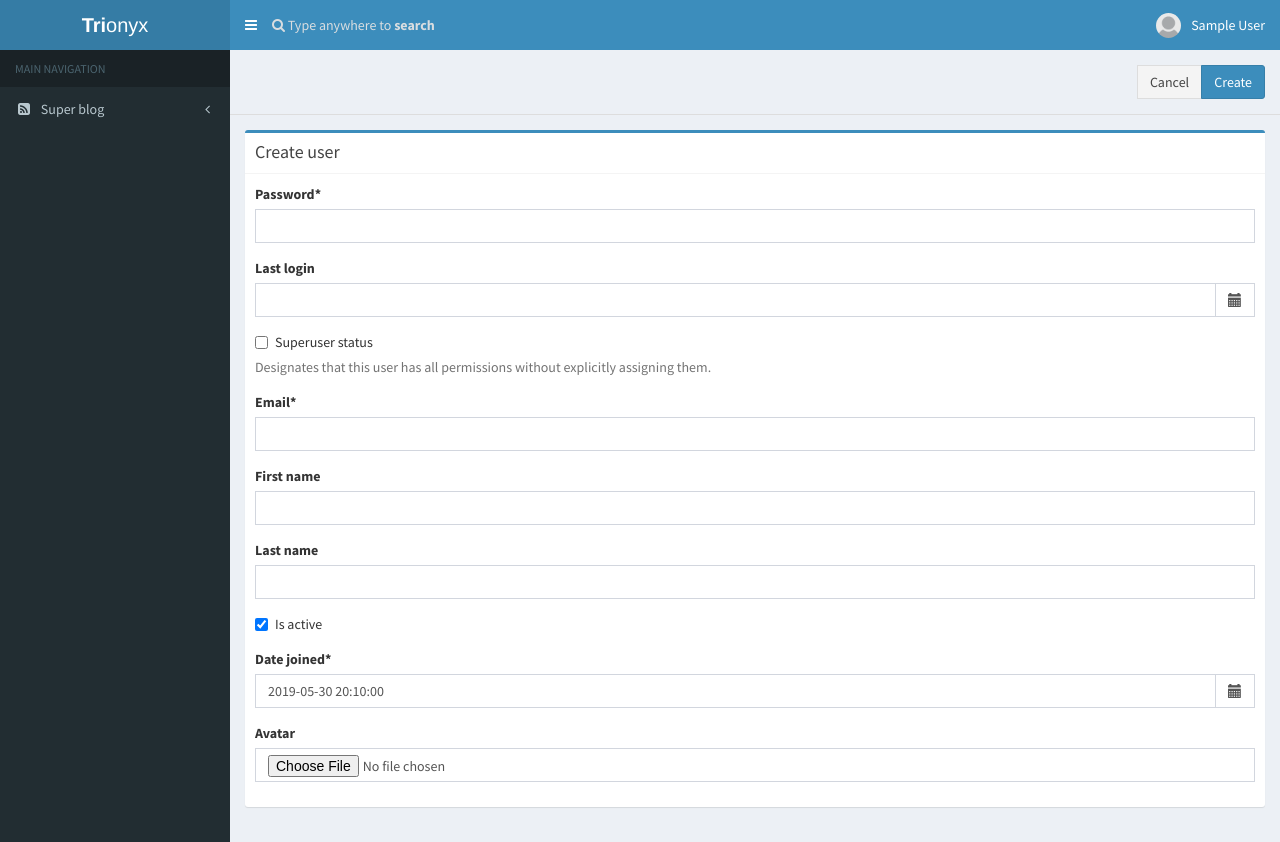
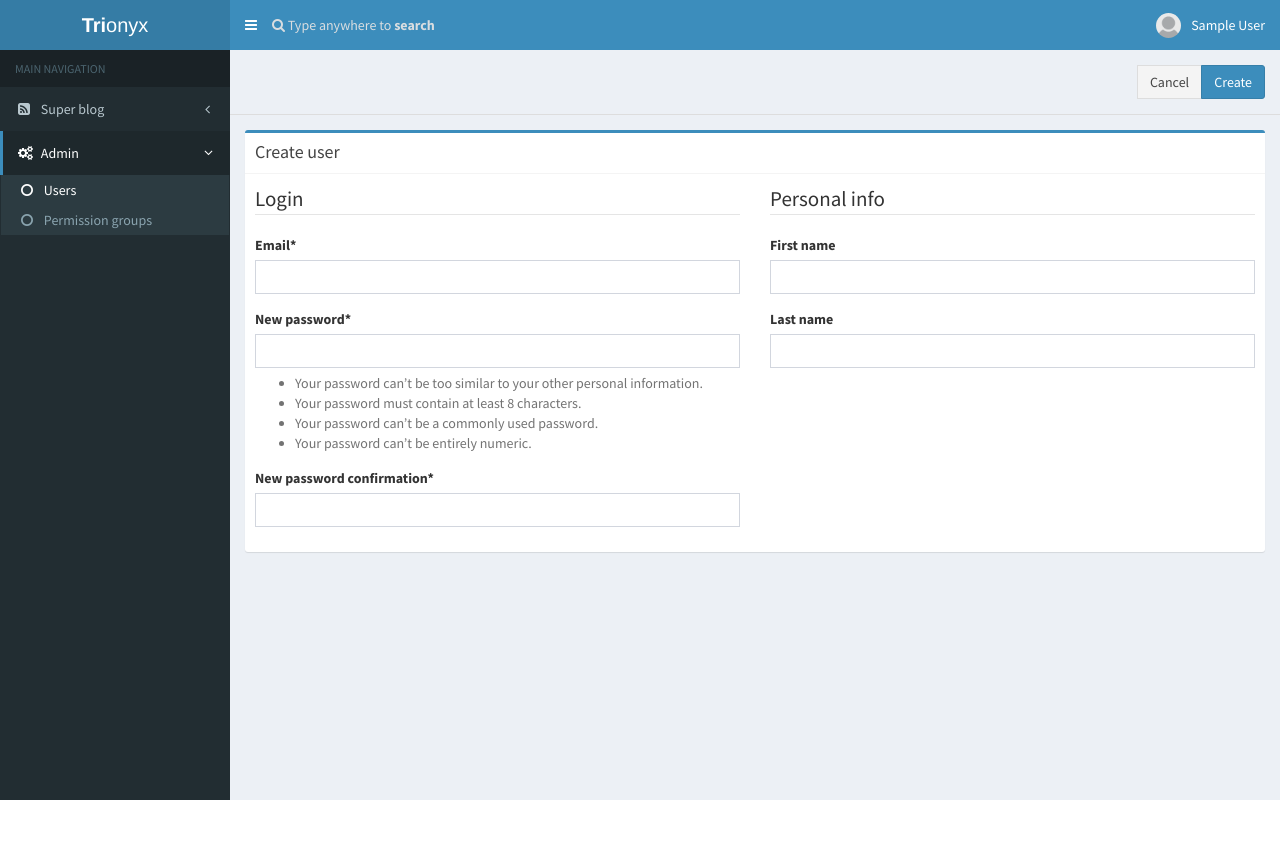
Before and after one commit to krukas/Trionyx, a Django app: page /model/trionyx/user/create/ in a window 1280 px wide. After the commit the page ends 800 px from the top, so only its background shows below. Run offline with Django 3.2, Linux system fonts and the light colour scheme; the visitor is signed in with stand-in values (Sample User, id 1); parts of the project's set-up code (start-up, migrations or seed data) failed here and were passed over; some libraries are stand-ins or nearby versions.

Commit message:
[FEATURE] Add admin CRUD for users and permission groups

```diff
--- a/trionyx/config.py
+++ b/trionyx/config.py
@@ -13,6 +13,7 @@ from django.conf import settings
 
 TX_MODEL_CONFIGS = settings.TX_CORE_MODEL_CONFIGS
 TX_MODEL_CONFIGS.update(settings.TX_MODEL_CONFIGS)
+
 
 class ModelConfig:
     """
@@ -217,9 +218,13 @@ class Models:
 
     def auto_load_configs(self):
         """Auto load all configs from app configs"""
+        from trionyx.models import BaseModel
+
         for app in apps.get_app_configs():
             for model in app.get_models():
                 config = ModelConfig(model, getattr(app, model.__name__, None))
+                if not isinstance(config.model(), BaseModel):
+                    config.disable_search_index = True
                 self.configs[self.get_model_name(model)] = config
 
         # Update configs from settings
@@ -229,7 +234,7 @@ class Models:
 
     def get_config(self, model):
         """Get config for given model"""
-        if not inspect.isclass(model):
+        if not inspect.isclass(model) and not isinstance(model, str):
             model = model.__class__
         return self.configs.get(self.get_model_name(model))
 
@@ -238,13 +243,15 @@ class Models:
         from trionyx.models import BaseModel
 
         for index, config in self.configs.items():
-            if not isinstance(config.model(), BaseModel):
+            if trionyx_models_only and not isinstance(config.model(), BaseModel):
                 continue
 
             yield config
 
     def get_model_name(self, model):
         """Get model name for given model"""
+        if isinstance(model, str):
+            return model
         return '{}.{}'.format(model._meta.app_label, model._meta.model_name)
 
 
--- a/trionyx/layout.py
+++ b/trionyx/layout.py
@@ -8,7 +8,6 @@ trionyx.layout
 from django import template
 from django.utils.functional import cached_property
 from django.template.loader import render_to_string
-from trionyx.config import models_config
 
 from trionyx import utils
 
--- a/trionyx/trionyx/forms.py
+++ b/trionyx/trionyx/forms.py
@@ -5,16 +5,17 @@ trionyx.trionyx.forms
 :copyright: 2018 by Maikel Martens
 :license: GPLv3
 """
-from trionyx import forms
 from django.utils.translation import ugettext_lazy as _
 from django.contrib.auth import password_validation
+from django.contrib.auth.models import Group
+
+from trionyx import forms
+from trionyx.forms.layout import Layout, Fieldset, Div
 from trionyx.forms.helper import FormHelper
-from crispy_forms.layout import Layout, Fieldset, Div
-
 from trionyx.trionyx.models import User
 
 
-class UserUpdateForm(forms.ModelForm):
+class ProfileUpdateForm(forms.ModelForm):
     """User update form"""
 
     error_messages = {
@@ -34,9 +35,9 @@ class UserUpdateForm(forms.ModelForm):
         required=False,
     )
 
-    def __init__(self, *args, **kwargs):
+    def __init__(self, instance=None, *args, **kwargs):
         """Init user form"""
-        super().__init__(*args, **kwargs)
+        super().__init__(*args, instance=instance, **kwargs)
         self.helper = FormHelper()
         self.helper.layout = Layout(
             'email',
@@ -90,3 +91,178 @@ class UserUpdateForm(forms.ModelForm):
         if commit:
             user.save()
         return user
+
+
+@forms.register(default_create=True)
+class UserCreateForm(forms.ModelForm):
+    """User update form"""
+
+    error_messages = {
+        'password_mismatch': _("The two password fields didn't match."),
+    }
+    new_password1 = forms.CharField(
+        label=_("New password"),
+        widget=forms.PasswordInput,
+        strip=False,
+        help_text=password_validation.password_validators_help_text_html(),
+        required=True,
+    )
+    new_password2 = forms.CharField(
+        label=_("New password confirmation"),
+        strip=False,
+        widget=forms.PasswordInput,
+        required=True,
+    )
+
+    def __init__(self, instance=None, *args, **kwargs):
+        """Init user form"""
+        super().__init__(*args, instance=instance, **kwargs)
+        self.helper = FormHelper()
+        self.helper.layout = Layout(
+            Div(
+                Fieldset(
+                    'Login',
+                    'email',
+                    'new_password1',
+                    'new_password2',
+                    css_class="col-md-6",
+                ),
+                Fieldset(
+                    'Personal info',
+                    'first_name',
+                    'last_name',
+                    css_class="col-md-6",
+                ),
+                css_class="row"
+            ),
+
+        )
+
+    class Meta:
+        """Meta description for form"""
+
+        model = User
+        fields = ['new_password1', 'new_password2', 'email', 'first_name', 'last_name']
+
+    def clean_new_password2(self):
+        """Validate password when set"""
+        password1 = self.cleaned_data.get('new_password1')
+        password2 = self.cleaned_data.get('new_password2')
+        if password1 != password2:
+            raise forms.ValidationError(
+                self.error_messages['password_mismatch'],
+                code='password_mismatch',
+            )
+        password_validation.validate_password(password2, self.instance)
+        return password2
+
+    def save(self, commit=True):
+        """Save user"""
+        user = super().save(commit=False)
+
+        password = self.cleaned_data["new_password1"]
+        if password:
+            user.set_password(password)
+
+        if commit:
+            user.save()
+        return user
+
+
+@forms.register(default_edit=True)
+class UserUpdateForm(forms.ModelForm):
+    """User update form"""
+
+    error_messages = {
+        'password_mismatch': _("The two password fields didn't match."),
+    }
+    new_password1 = forms.CharField(
+        label=_("New password"),
+        widget=forms.PasswordInput,
+        strip=False,
+        help_text=password_validation.password_validators_help_text_html(),
+        required=False,
+    )
+    new_password2 = forms.CharField(
+        label=_("New password confirmation"),
+        strip=False,
+        widget=forms.PasswordInput,
+        required=False,
+    )
+
+    def __init__(self, instance=None, *args, **kwargs):
+        """Init user form"""
+        super().__init__(*args, instance=instance, **kwargs)
+        self.helper = FormHelper()
+        self.helper.layout = Layout(
+            'email',
+            Div(
+                Fieldset(
+                    'Personal info',
+                    'first_name',
+                    'last_name',
+                    'avatar',
+                    css_class="col-md-6",
+                ),
+                Fieldset(
+                    'Permissions',
+                    'is_active',
+                    'is_superuser',
+                    'user_permissions',
+                    'groups',
+                    css_class="col-md-6",
+                ),
+                css_class="row"
+            ),
+            Fieldset(
+                'Change password',
+                'new_password1',
+                'new_password2',
+            ),
+        )
+
+    class Meta:
+        """Meta description for form"""
+
+        model = User
+        fields = [
+            'new_password1', 'new_password2', 'email', 'first_name', 'last_name',
+            'avatar', 'user_permissions', 'groups', 'is_superuser', 'is_active'
+        ]
+
+    def clean_new_password2(self):
+        """Validate password when set"""
+        password1 = self.cleaned_data.get('new_password1')
+        password2 = self.cleaned_data.get('new_password2')
+        if password1 or password2:
+            if password1 != password2:
+                raise forms.ValidationError(
+                    self.error_messages['password_mismatch'],
+                    code='password_mismatch',
+                )
+            password_validation.validate_password(password2, self.instance)
+        return password2
+
+    def save(self, commit=True):
+        """Save user"""
+        user = super().save(commit=False)
+
+        password = self.cleaned_data["new_password1"]
+        if password:
+            user.set_password(password)
+
+        if commit:
+            user.save()
+            self.save_m2m()
+        return user
+
+
+@forms.register(default_create=True, default_edit=True)
+class GroupForm(forms.ModelForm):
+    """Group form"""
+
+    class Meta:
+        """Meta description for form"""
+
+        model = Group
+        fields = ['name', 'permissions']
--- a/trionyx/trionyx/search.py
+++ b/trionyx/trionyx/search.py
@@ -46,10 +46,14 @@ class ModelSearchAdapter(search.SearchAdapter):
         config = models_config.get_config(obj)
         return getattr(config, name)
 
+    def get_url(self, obj):
+        """Return the URL of the given obj."""
+        return models_config.get_config(obj).get_absolute_url(obj)
+
 
 def auto_register_search_models():
     """Auto register all search models"""
-    for config in models_config.get_all_configs():
+    for config in models_config.get_all_configs(False):
         if config.disable_search_index:
             continue
 
--- a/trionyx/trionyx/templates/trionyx/core/model_delete.html
+++ b/trionyx/trionyx/templates/trionyx/core/model_delete.html
@@ -26,7 +26,7 @@
     {% if cancel_url %}
         <a href="{% url cancel_url %}" class="btn btn-default">Cancel</a>
     {% else %}
-        <a href="{{ object.get_absolute_url }}" class="btn btn-default">Cancel</a>
+        <a href="{{ object_url }}" class="btn btn-default">Cancel</a>
     {% endif %}
     <input type="submit" value="{% if submit_value %}{{ submit_value }}{% else %}Delete{% endif %}" class="btn btn-primary"/>
 {% endblock %}
--- a/trionyx/trionyx/templates/trionyx/core/model_update.html
+++ b/trionyx/trionyx/templates/trionyx/core/model_update.html
@@ -26,7 +26,7 @@
     {% if cancel_url %}
         <a href="{% url cancel_url %}" class="btn btn-default">Cancel</a>
     {% else %}
-        <a href="{{ object.get_absolute_url }}" class="btn btn-default">Cancel</a>
+        <a href="{{ object_url }}" class="btn btn-default">Cancel</a>
     {% endif %}
     <input type="submit" value="{% if submit_value %}{{ submit_value }}{% else %}Update{% endif %}" class="btn btn-primary"/>
 {% endblock %}
--- a/trionyx/urls.py
+++ b/trionyx/urls.py
@@ -25,7 +25,7 @@ def model_url(model, view_name, code=None):
     if code:
         kwargs['code'] = code
 
-    if not inspect.isclass(model):
+    if not inspect.isclass(model) and not isinstance(model, str):
         try:
             kwargs['pk'] = model.pk
             return reverse(view_name, kwargs=kwargs)
--- a/trionyx/views/__init__.py
+++ b/trionyx/views/__init__.py
@@ -168,7 +168,7 @@ class TabRegister:
 
     def auto_generate_missing_tabs(self):
         """Auto generate tabs for models with no tabs"""
-        for config in models_config.get_all_configs():
+        for config in models_config.get_all_configs(False):
             model_alias = '{}.{}'.format(config.app_label, config.model_name)
             if model_alias not in self.tabs:
                 @self.register(model_alias)
--- a/trionyx/views/models.py
+++ b/trionyx/views/models.py
@@ -535,6 +535,7 @@ class UpdateView(ModelPermissionMixin, DjangoUpdateView, ModelClassMixin):
 
     @property
     def success_url(self):
+        """Return success url"""
         return self.get_model_config().get_absolute_url(self.object)
 
     def get_queryset(self):
@@ -573,6 +574,7 @@ class UpdateView(ModelPermissionMixin, DjangoUpdateView, ModelClassMixin):
             'title': self.title,
             'submit_value': self.submit_value,
             'cancel_url': self.cancel_url,
+            'object_url': self.get_model_config().get_absolute_url(self.object),
         })
 
         return context
@@ -602,6 +604,7 @@ class CreateView(ModelPermissionMixin, DjangoCreateView, ModelClassMixin):
 
     @property
     def success_url(self):
+        """Return success url"""
         return self.get_model_config().get_absolute_url(self.object)
 
     def get_queryset(self):
@@ -651,7 +654,7 @@ class CreateView(ModelPermissionMixin, DjangoCreateView, ModelClassMixin):
             'title': self.title,
             'submit_value': self.submit_value,
             'cancel_url': self.get_cancel_url(),
-            'model_verbose_name': self.get_model_class()._meta.verbose_name
+            'model_verbose_name': self.get_model_class()._meta.verbose_name,
         })
 
         return context
@@ -694,7 +697,8 @@ class DeleteView(ModelPermissionMixin, DjangoDeleteView, ModelClassMixin):
         context.update({
             'title': self.title,
             'submit_value': self.submit_value,
-            'cancel_url': self.cancel_url
+            'cancel_url': self.cancel_url,
+            'object_url': self.get_model_config().get_absolute_url(self.object)
         })
         return context
 
```
Also changed, not shown: trionyx/settings.py (+6 -1 lines), trionyx/trionyx/apps.py (+12 -0 lines), trionyx/trionyx/layouts.py (+91 -21 lines), trionyx/trionyx/views.py (+7 -3 lines).
